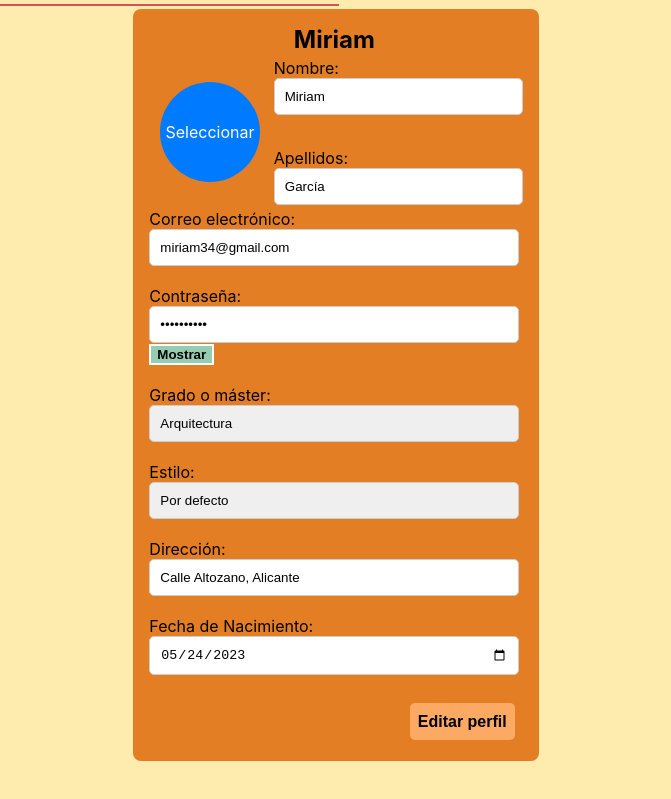
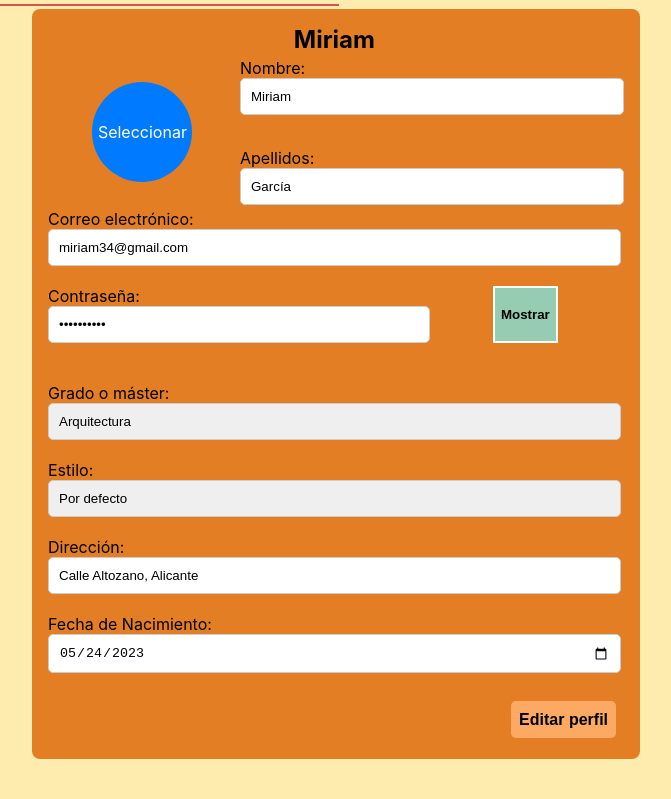
Before and after one commit to Dinastia-Harzu/UniHub, a React (Create React App) app in the folder frontend/unihub/: page / in a window 1280 px wide. Shown: the part 1063-1862 px from the top of the page, without its empty margins (304-975 px from the left). Built offline with nearby package versions, Linux system fonts and the light colour scheme.

Commit message:
He añadido un grid más al formulario

```diff
--- a/frontend/unihub/src/components/Perfilusuario.js
+++ b/frontend/unihub/src/components/Perfilusuario.js
@@ -68,6 +68,7 @@ const Perfilusuario = () => {
 
 
                 <div className="form-group" id="contrasenia">
+                  <div className="input-contrasenia">
                   <label for="contrasena">Contraseña:</label>
                   <input
                     type={mostrarContrasena ? "text" : "password"}
@@ -79,10 +80,12 @@ const Perfilusuario = () => {
                       pattern: /(?=.*\d)(?=.*[a-z])(?=.*[A-Z]).{8,}/
                     })}
                   />
+                  </div>
+                  <div className="boton-contrasenia">
                   <button type="button" onClick={toggleMostrarContrasena}>
                     {mostrarContrasena ? "Ocultar" : "Mostrar"}
                   </button>
-
+                  </div>
                   {errors.contrasena?.type === 'required' && <p>El campo es requerido</p>}
                   {errors.contrasena?.type === 'pattern' && <p>El formato no es adecuado</p>}
                   <br /><br />
--- a/frontend/unihub/src/styles/formulario.css
+++ b/frontend/unihub/src/styles/formulario.css
@@ -1,6 +1,6 @@
 .form-container {
   display: grid;
-  grid-template-columns: repeat(3, 1fr);
+  grid-template-columns: 1fr 2fr 1fr;
   grid-gap: 2em;
   grid-auto-rows: minmax(5em, auto);
   margin-bottom: 10em;
@@ -11,6 +11,19 @@
   grid-row: 2;
 }
 
+#contrasenia {
+  display: grid;
+  grid-template-columns: 2fr 1fr;
+  grid-template-rows: 1fr;
+}
+.input-contrasenia{
+  grid-column: 1;
+}
+.boton-contrasenia{
+  display: flex;
+  justify-content: center;
+  grid-column: 2;
+}
 #nombre-titulo {
   grid-column: 2;
   grid-row: 1;
```
